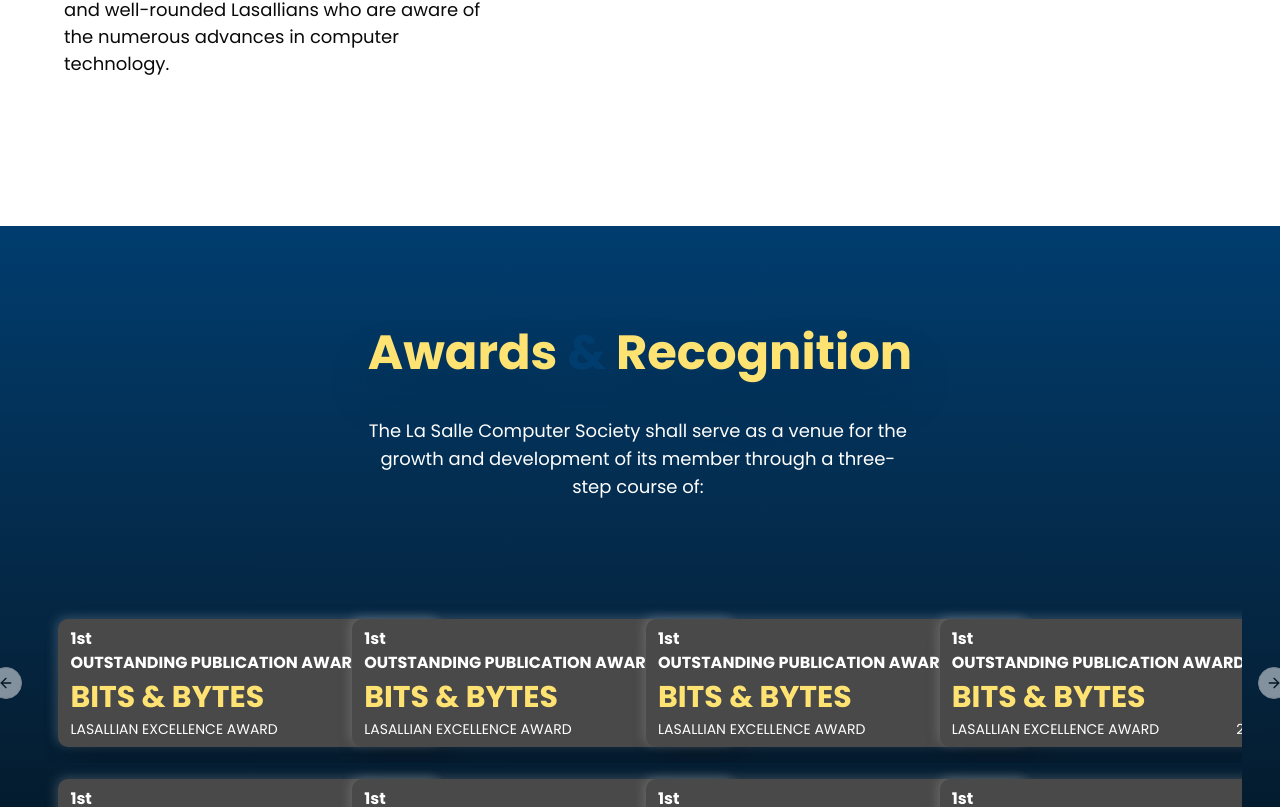
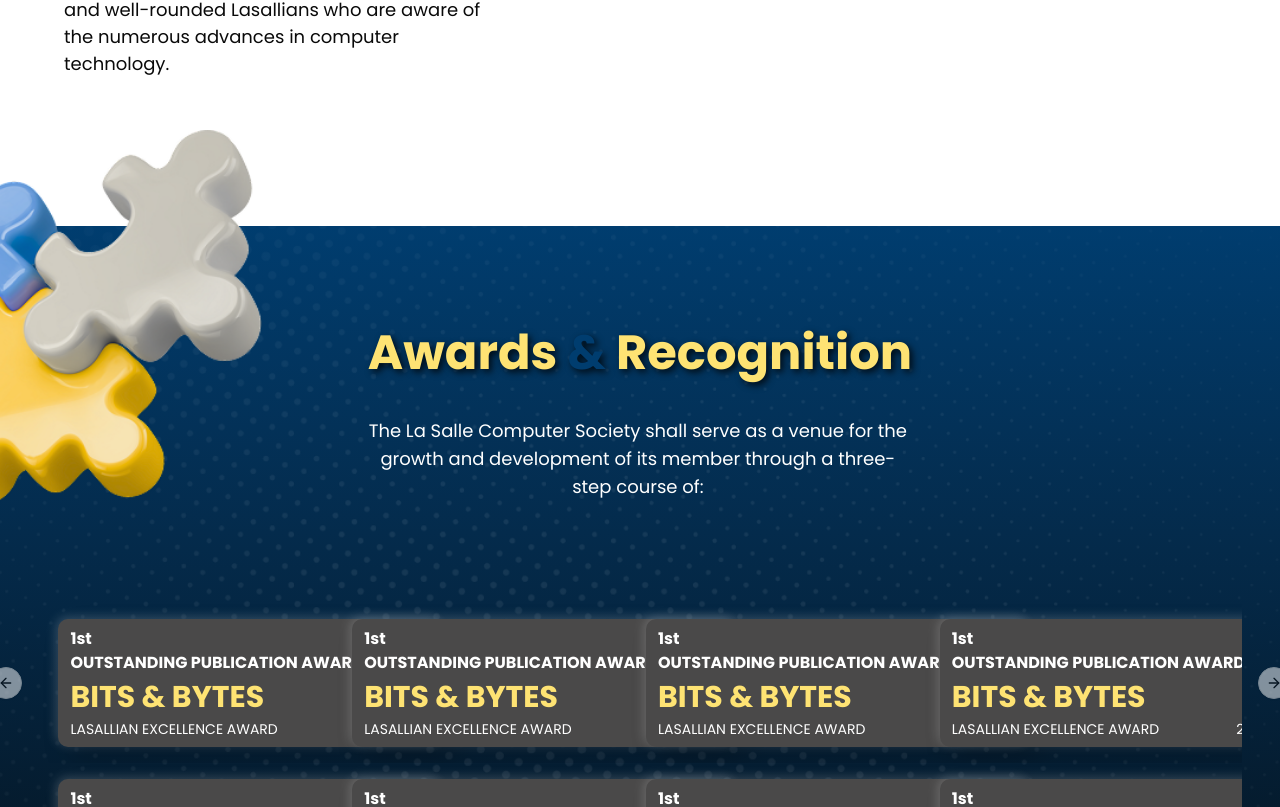
Before and after one commit to dlsu-lscs/dlsu-lscs-website, a Next.js app: page /about-us in a window 1280 px wide. Shown: the part 574-1381 px from the top of the page. Built offline with nearby package versions, Linux system fonts and the light colour scheme.

Commit message:
feat: added circles logo and added the puzzle image to the container

```diff
--- a/src/features/about-us/containers/awards-recognition-view.tsx
+++ b/src/features/about-us/containers/awards-recognition-view.tsx
@@ -16,11 +16,26 @@
 
   return (
     <>
-      <div className="min-h-screen min-w-screen bg-gradient-to-b from-[#003D6F] to-[#041019] flex flex-col items-center justify-center">
+      <div className="relative z-20 min-h-screen min-w-screen bg-gradient-to-b from-[#003D6F] to-[#041019] flex flex-col items-center justify-center">
+        <img src="/puzzle.png" alt="puzzle" className="absolute -top-24 left-0 w-[380px] h-auto" />
+        <div
+          className="absolute inset-0 bg-[url('/dots.png')] bg-cover bg-left-top min-h-screen opacity-60"
+          style={{
+            maskImage: 'radial-gradient(ellipse 90% 85% at center, black 30%, transparent 90%)',
+            WebkitMaskImage:
+              'radial-gradient(ellipse 90% 85% at center, black 30%, transparent 90%)',
+            zIndex: -1,
+          }}
+        />
+
         <div className="flex flex-col gap-10">
-          <h1 className="text-[#FEE373] font-bold text-5xl text-center drop-shadow-2xl text-shadow-2xl">
-            Awards <span className="text-[#003D6F]">&</span> Recognition{' '}
+          <h1
+            className="text-[#FEE373] font-bold text-5xl text-center"
+            style={{ textShadow: '3px 3px 7px rgba(0,0,0,0.8)' }}
+          >
+            Awards <span className="text-[#003D6F]">&</span> Recognition
           </h1>
+
           <p className="text-center text-[#FFFF] text-lg w-[540px] h-[186px]">
             The La Salle Computer Society shall serve as a venue for the growth and development of
             its member through a three-step course of:
```
Also changed, not shown: public/dots.png (added), public/puzzle.png (added).
